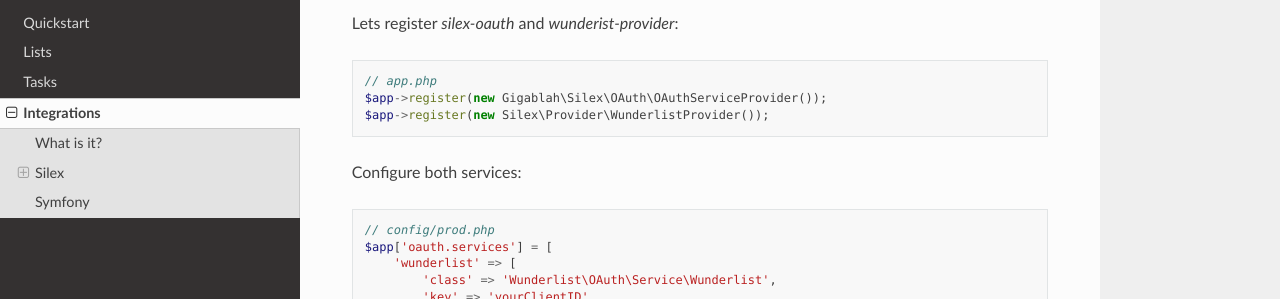
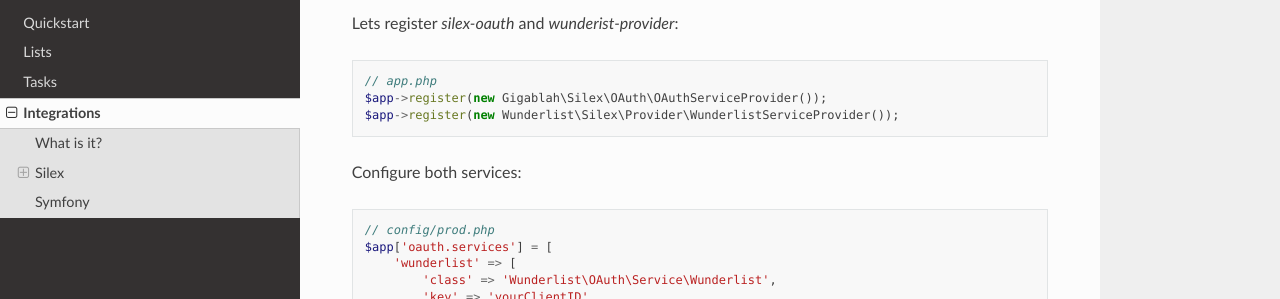
Before and after one commit to yhesse/wunderlist, a Sphinx documentation site: the page built from docs/integrations.rst, in a window 1280 px wide and 900 px high, scrolled down 479 px. Shown: the part 152-451 px from the top of the window. Built offline with Sphinx 7.4.7 and the Read the Docs theme 2.0.0, drawn with Linux system fonts in a browser that asks for light colours; pages that are not in the unit, such as notebooks, are missing from menus.

```diff
--- a/composer.json
+++ b/composer.json
@@ -30,7 +30,7 @@
   "require-dev": {
     "php": ">=5.4.0",
     "phpunit/phpunit": "~4.5",
-    "symfony/var-dumper": "~2.6."
+    "symfony/var-dumper": "~2.6"
   },
   "autoload": {
     "psr-4": {
--- a/docs/integrations.rst
+++ b/docs/integrations.rst
@@ -31,7 +31,7 @@ Lets register *silex-oauth* and *wunderist-provider*:
 
     // app.php
     $app->register(new Gigablah\Silex\OAuth\OAuthServiceProvider());
-    $app->register(new Silex\Provider\WunderlistProvider());
+    $app->register(new Wunderlist\Silex\Provider\WunderlistServiceProvider());
 
 Configure both services:
 
```
Also changed, not shown: README.md (+1 -1 lines).
